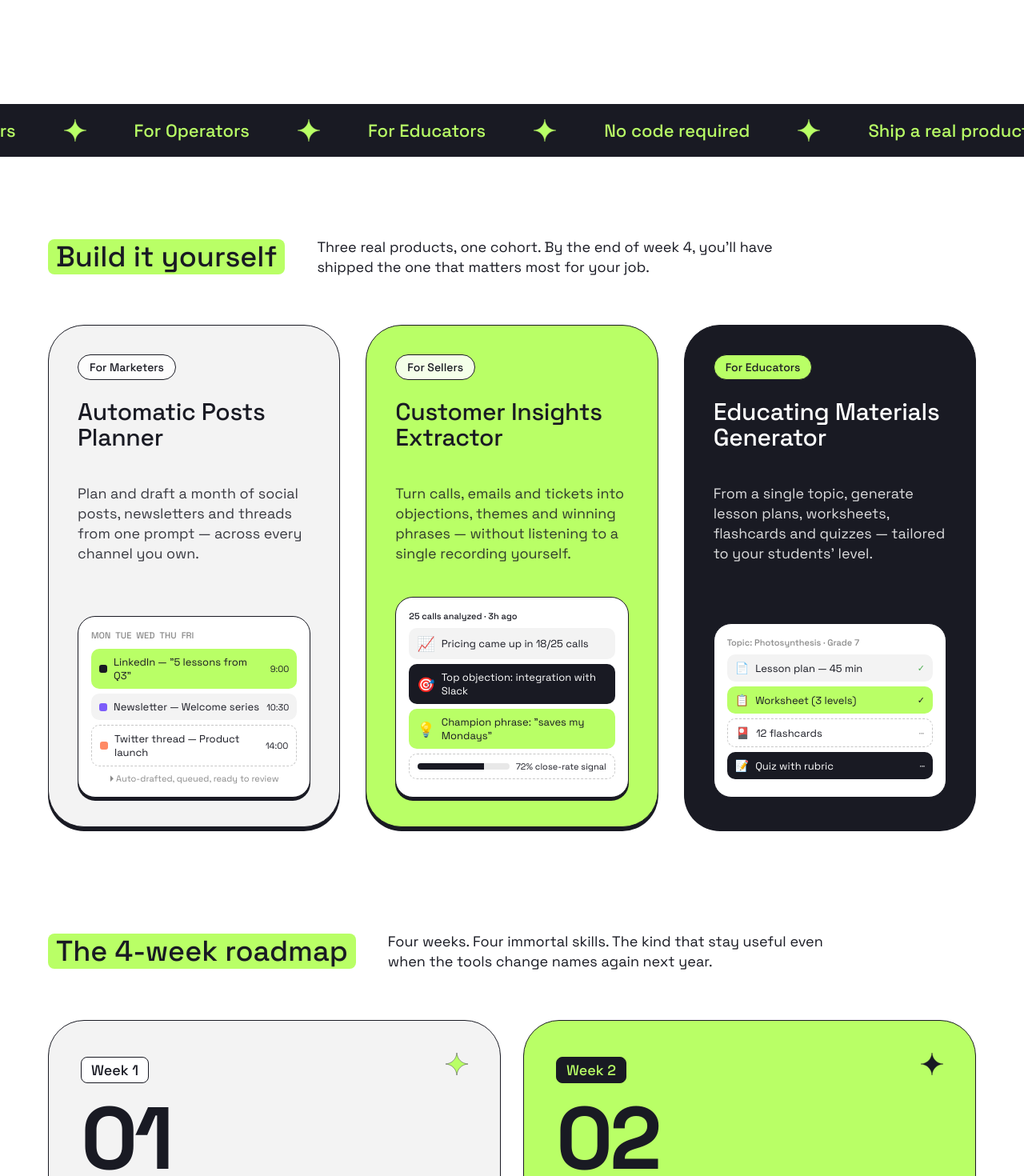
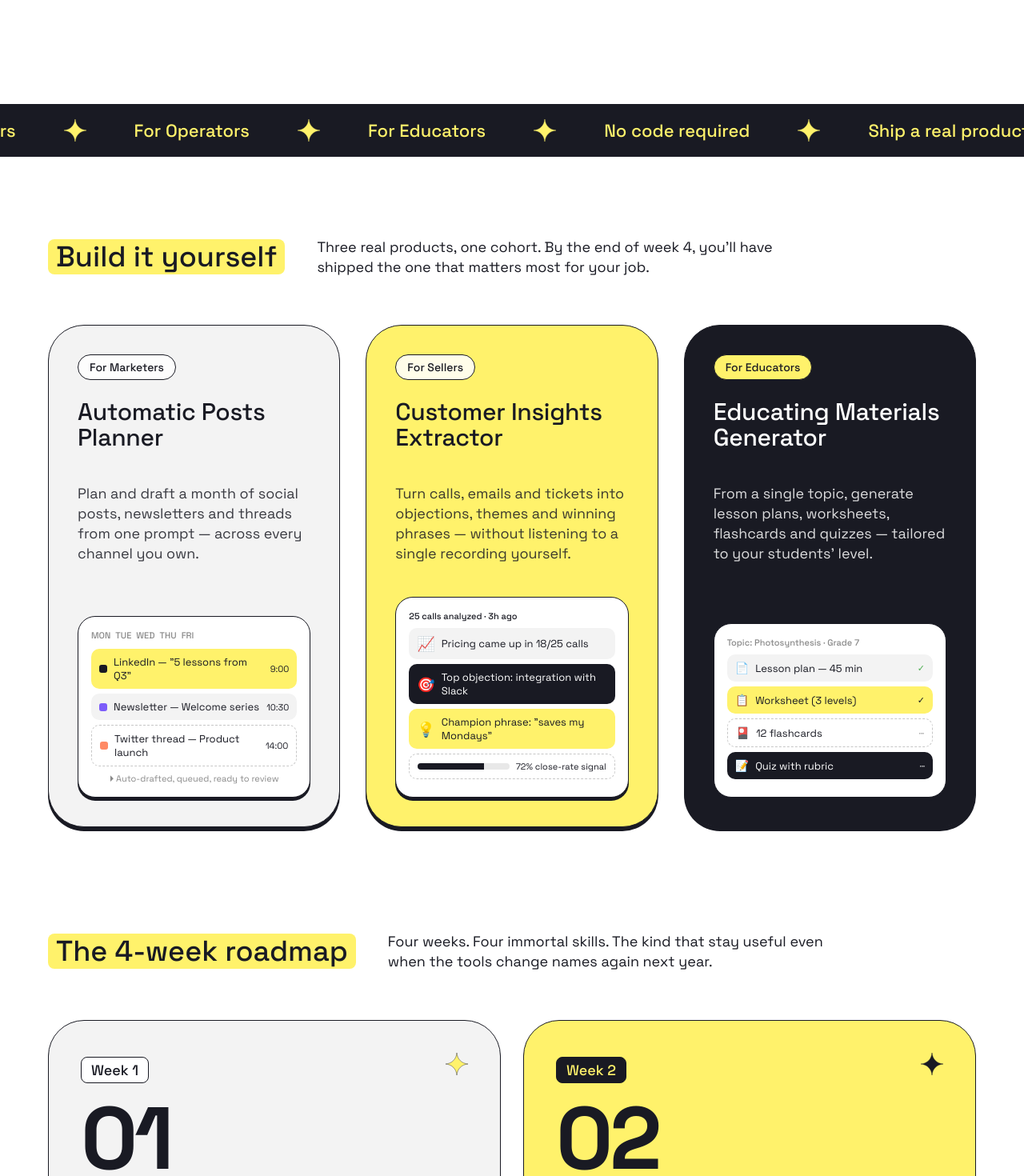
Before and after one commit to Deltan1412/coco_landingpage, a React (Vite) app: page / in a window 1280 px wide. Shown: the part 680-2150 px from the top of the page at 80% size. Built offline with nearby package versions, Linux system fonts and the light colour scheme.

Commit message:
change lime to citrus

```diff
--- a/src/components/layout/Footer.tsx
+++ b/src/components/layout/Footer.tsx
@@ -5,7 +5,7 @@ export function Footer() {
     <footer className="shell footer">
       <div className="footer-brand">
         <Logo />
-        <span className="footer-copy">© 2026 — A 4-week course for non-tech builders.</span>
+        <span className="footer-copy">© 2026 — WILDCATS AI STUDIO.</span>
       </div>
       <div className="links">
         <a href="#course">Course</a>
--- a/src/components/products/ProductMockEducators.tsx
+++ b/src/components/products/ProductMockEducators.tsx
@@ -9,7 +9,7 @@ export function ProductMockEducators() {
         <span style={{ flex: 1, fontSize: 13 }}>Lesson plan — 45 min</span>
         <span style={{ fontSize: 11, color: '#4CAF50' }}>✓</span>
       </div>
-      <div className="mock-row" style={{ background: '#B9FF66' }}>
+      <div className="mock-row" style={{ background: '#fff26b' }}>
         <span style={{ fontSize: 14, fontWeight: 600 }}>📋</span>
         <span style={{ flex: 1, fontSize: 13 }}>Worksheet (3 levels)</span>
         <span style={{ fontSize: 11 }}>✓</span>
--- a/src/components/products/ProductMockSales.tsx
+++ b/src/components/products/ProductMockSales.tsx
@@ -12,7 +12,7 @@ export function ProductMockSales() {
         <span style={{ fontSize: 18 }}>🎯</span>
         <span style={{ flex: 1, fontSize: 13 }}>Top objection: integration with Slack</span>
       </div>
-      <div className="mock-row" style={{ background: '#B9FF66' }}>
+      <div className="mock-row" style={{ background: '#fff26b' }}>
         <span style={{ fontSize: 18 }}>💡</span>
         <span style={{ flex: 1, fontSize: 13 }}>Champion phrase: "saves my Mondays"</span>
       </div>
--- a/src/components/sections/Marquee.tsx
+++ b/src/components/sections/Marquee.tsx
@@ -10,7 +10,7 @@ export function Marquee() {
         {repeated.map((t, i) => (
           <Fragment key={i}>
             <span>{t}</span>
-            <Star size={28} color="#B9FF66" stroke="#B9FF66" />
+            <Star size={28} color="#fff26b" stroke="#fff26b" />
           </Fragment>
         ))}
       </div>
--- a/src/components/sections/Register.tsx
+++ b/src/components/sections/Register.tsx
@@ -46,14 +46,14 @@ export function Register({ tweaks }: RegisterProps) {
         <div className="register-right">
           <Star
             size={60}
-            color="#B9FF66"
-            stroke="#B9FF66"
+            color="#fff26b"
+            stroke="#fff26b"
             style={{ position: 'absolute', top: 24, right: 24, opacity: 0.7 }}
           />
           <div
             style={{
               fontSize: 13,
-              color: '#B9FF66',
+              color: '#fff26b',
               letterSpacing: '0.1em',
               textTransform: 'uppercase',
             }}
--- a/src/components/sections/Roadmap.tsx
+++ b/src/components/sections/Roadmap.tsx
@@ -16,7 +16,7 @@ export function Roadmap() {
               <span className="week-label">{w.label}</span>
               <Star
                 size={28}
-                color={w.tone === 'lime' ? '#191A23' : '#B9FF66'}
+                color={w.tone === 'lime' ? '#191A23' : '#fff26b'}
                 stroke="#191A23"
               />
             </div>
--- a/src/components/sections/Trainers.tsx
+++ b/src/components/sections/Trainers.tsx
@@ -14,10 +14,10 @@ export function Trainers({ tweaks }: TrainersProps) {
         {tweaks.showStars && (
           <>
             <div className="star-deco tr1">
-              <Star size={200} color="#B9FF66" stroke="#B9FF66" />
+              <Star size={200} color="#fff26b" stroke="#fff26b" />
             </div>
             <div className="star-deco tr2">
-              <Star size={140} color="#B9FF66" stroke="#B9FF66" />
+              <Star size={140} color="#fff26b" stroke="#fff26b" />
             </div>
           </>
         )}
--- a/src/components/ui/Star.tsx
+++ b/src/components/ui/Star.tsx
@@ -10,7 +10,7 @@ export interface StarProps {
 
 export function Star({
   size = 80,
-  color = '#B9FF66',
+  color = '#fff26b',
   stroke = '#191A23',
   className = '',
   style = {},
--- a/src/constants/tweakDefaults.ts
+++ b/src/constants/tweakDefaults.ts
@@ -1,7 +1,7 @@
 import type { Tweaks } from '@/types/tweaks';
 
 export const TWEAK_DEFAULTS: Tweaks = /*EDITMODE-BEGIN*/ {
-  accent: '#B9FF66',
+  accent: '#fff26b',
   headlineStyle: 'highlighted',
   showStars: true,
   showMarquee: true,
--- a/src/data/trainers.ts
+++ b/src/data/trainers.ts
@@ -19,7 +19,7 @@ export const TRAINERS: Trainer[] = [
     occ: 'AI Studio Leader',
     role: 'Programme Leader',
     initials: 'TA',
-    hue: '#B9FF66',
+    hue: '#fff26b',
   },
   {
     name: 'Mr. Davis Pham',
--- a/src/styles/base.css
+++ b/src/styles/base.css
@@ -2,7 +2,7 @@
   --bg: #ffffff;
   --ink: #191A23;
   --ink-2: #000000;
-  --lime: #B9FF66;
+  --lime: #fff26b;
   --paper: #F3F3F3;
   --muted: #898989;
   --shadow: 0 5px 0 0 var(--ink);
--- a/src/styles/trainers.css
+++ b/src/styles/trainers.css
@@ -7,13 +7,22 @@
   position: relative;
   overflow: hidden;
 }
-.trainers .sec-head .tag { background: var(--lime); color: var(--ink); }
-.trainers .sec-head p { color: #DCDCDC; }
+
+.trainers .sec-head .tag {
+  background: var(--lime);
+  color: var(--ink);
+}
+
+.trainers .sec-head p {
+  color: #DCDCDC;
+}
+
 .trainer-grid {
   display: grid;
   grid-template-columns: repeat(3, 1fr);
   gap: 28px;
 }
+
 .trainer {
   background: #fff;
   color: var(--ink);
@@ -26,7 +35,12 @@
   gap: 18px;
   transition: transform .2s ease;
 }
-.trainer:hover { transform: translateY(-4px); box-shadow: 0 9px 0 0 var(--lime); }
+
+.trainer:hover {
+  transform: translateY(-4px);
+  box-shadow: 0 9px 0 0 var(--lime);
+}
+
 .trainer .avatar {
   width: 100%;
   aspect-ratio: 1.05/1;
@@ -36,6 +50,7 @@
   position: relative;
   overflow: hidden;
 }
+
 .trainer .name {
   font-size: clamp(22px, 2.2vw, 26px);
   font-weight: 500;
@@ -43,7 +58,13 @@
   line-height: 1.05;
   letter-spacing: -0.01em;
 }
-.trainer .occ { font-size: 15px; color: var(--muted); margin: 0; }
+
+.trainer .occ {
+  font-size: 15px;
+  color: var(--muted);
+  margin: 0;
+}
+
 .trainer .role-pill {
   align-self: flex-start;
   background: var(--lime);
@@ -53,7 +74,12 @@
   font-size: 14px;
   font-weight: 500;
 }
-.trainer-meta { display: flex; flex-direction: column; gap: 4px; }
+
+.trainer-meta {
+  display: flex;
+  flex-direction: column;
+  gap: 4px;
+}
 
 /* Star deco */
 .star-deco {
@@ -61,5 +87,15 @@
   pointer-events: none;
   opacity: 0.85;
 }
-.star-deco.tr1 { top: -40px; right: -30px; width: 200px; }
-.star-deco.tr2 { bottom: -50px; left: 30%; width: 140px; }
+
+.star-deco.tr1 {
+  top: -40px;
+  right: -30px;
+  width: 200px;
+}
+
+.star-deco.tr2 {
+  bottom: -50px;
+  left: 28.7%;
+  width: 140px;
+}
```
Also changed, not shown: public/avatar/Davis.jpg (added), public/avatar/Tony.jpg (added).
